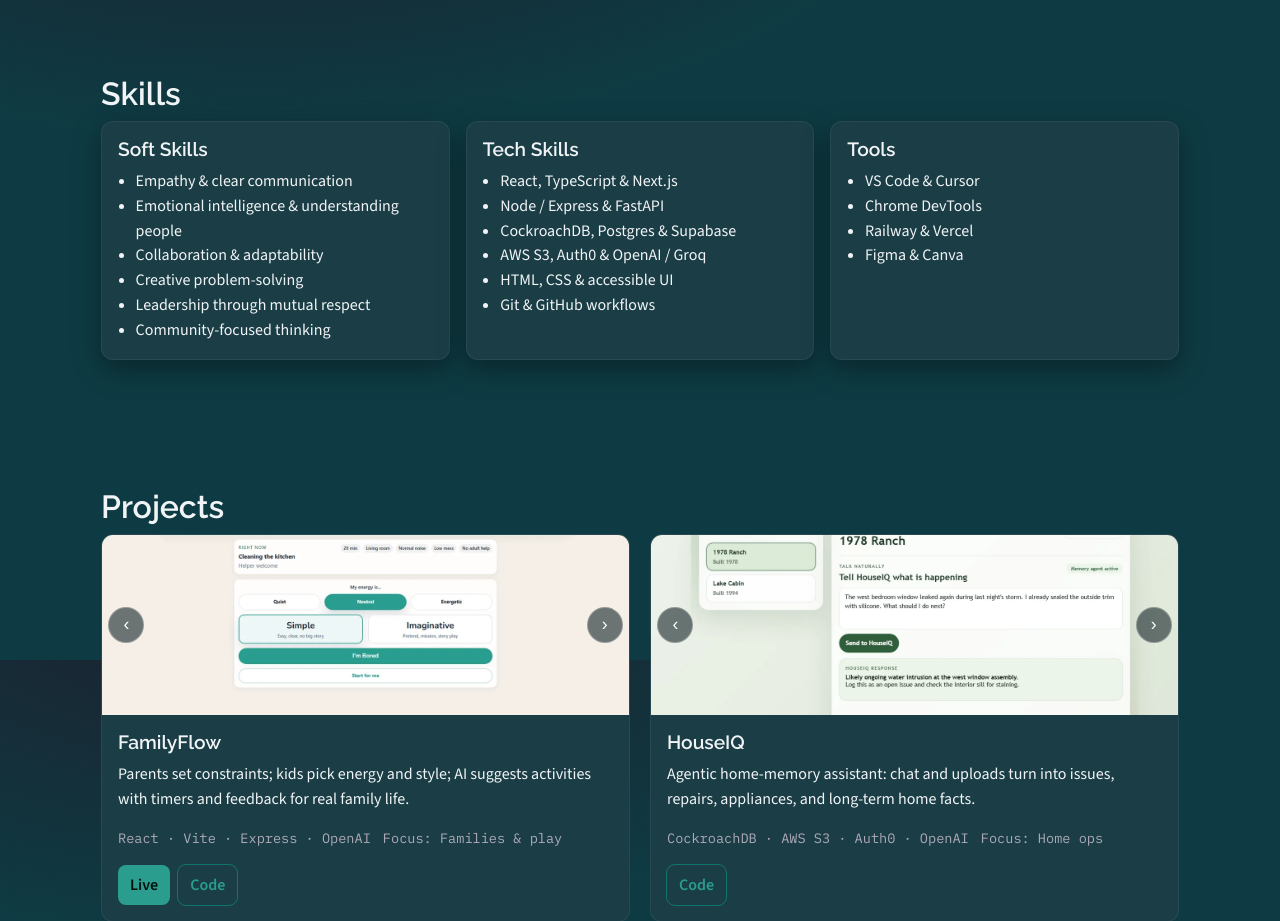
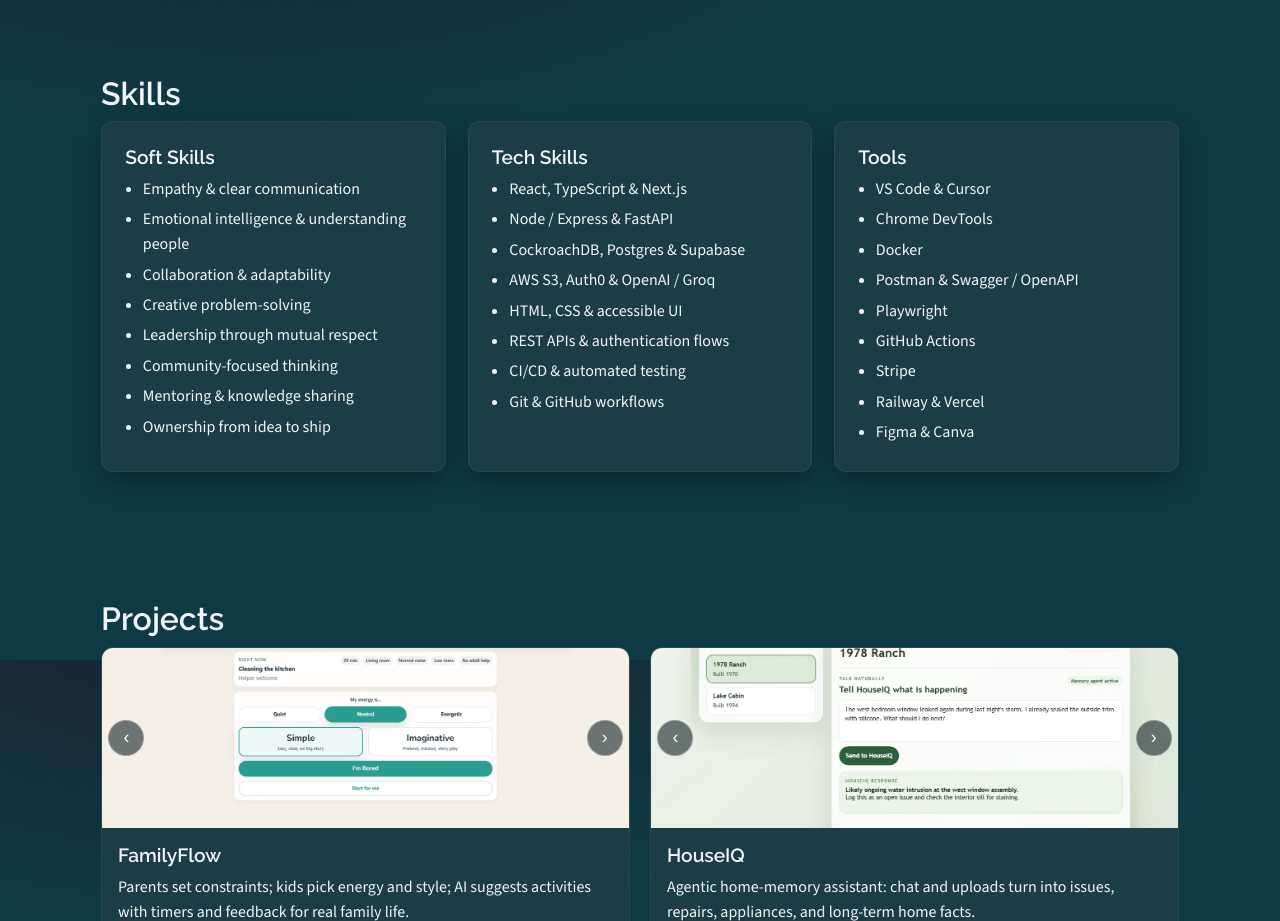
Before and after one commit to kylebabington/kylebabington.github.io, a plain HTML site: page index.html in a window 1280 px wide. Shown: the part 940-1861 px from the top of the page. Drawn offline with nearby package versions, Linux system fonts and the light colour scheme.

Commit message:
Add new skills and tools to index.html; enhance CSS for skills grid layout and card styling.

```diff
--- a/css/personalPortfolio.css
+++ b/css/personalPortfolio.css
@@ -360,7 +360,11 @@ a:hover {
 .skills-grid {
   display: grid;
   grid-template-columns: 1fr;
-  gap: 1rem;
+  gap: 1.25rem;
+}
+.skills-grid .card {
+  padding: 1.35rem 1.4rem 1.5rem;
+  min-height: 100%;
 }
 .card {
   background: var(--card);
@@ -368,6 +372,10 @@ a:hover {
   border-radius: var(--radius);
   padding: 1rem;
   box-shadow: var(--shadow);
+}
+.skills-grid .list {
+  display: grid;
+  gap: 0.35rem;
 }
 .list {
   margin: 0;
@@ -636,6 +644,11 @@ button:focus {
 @media (min-width: 720px) {
   .skills-grid {
     grid-template-columns: repeat(3, 1fr);
+    gap: 1.35rem;
+    align-items: stretch;
+  }
+  .skills-grid .card {
+    padding: 1.5rem 1.45rem 1.65rem;
   }
   .projects-grid {
     grid-template-columns: repeat(2, 1fr);
--- a/index.html
+++ b/index.html
@@ -95,6 +95,8 @@
                 <li>Creative problem-solving</li>
                 <li>Leadership through mutual respect</li>
                 <li>Community-focused thinking</li>
+                <li>Mentoring &amp; knowledge sharing</li>
+                <li>Ownership from idea to ship</li>
               </ul>
             </article>
 
@@ -106,6 +108,8 @@
                 <li>CockroachDB, Postgres &amp; Supabase</li>
                 <li>AWS S3, Auth0 &amp; OpenAI / Groq</li>
                 <li>HTML, CSS &amp; accessible UI</li>
+                <li>REST APIs &amp; authentication flows</li>
+                <li>CI/CD &amp; automated testing</li>
                 <li>Git &amp; GitHub workflows</li>
               </ul>
             </article>
@@ -115,6 +119,11 @@
               <ul class="list">
                 <li>VS Code &amp; Cursor</li>
                 <li>Chrome DevTools</li>
+                <li>Docker</li>
+                <li>Postman &amp; Swagger / OpenAPI</li>
+                <li>Playwright</li>
+                <li>GitHub Actions</li>
+                <li>Stripe</li>
                 <li>Railway &amp; Vercel</li>
                 <li>Figma &amp; Canva</li>
               </ul>
```
